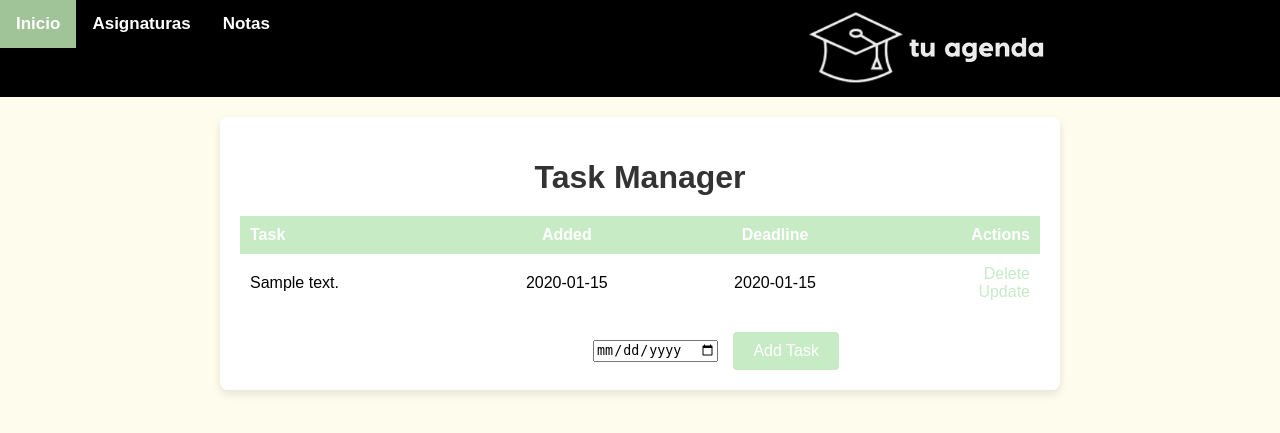
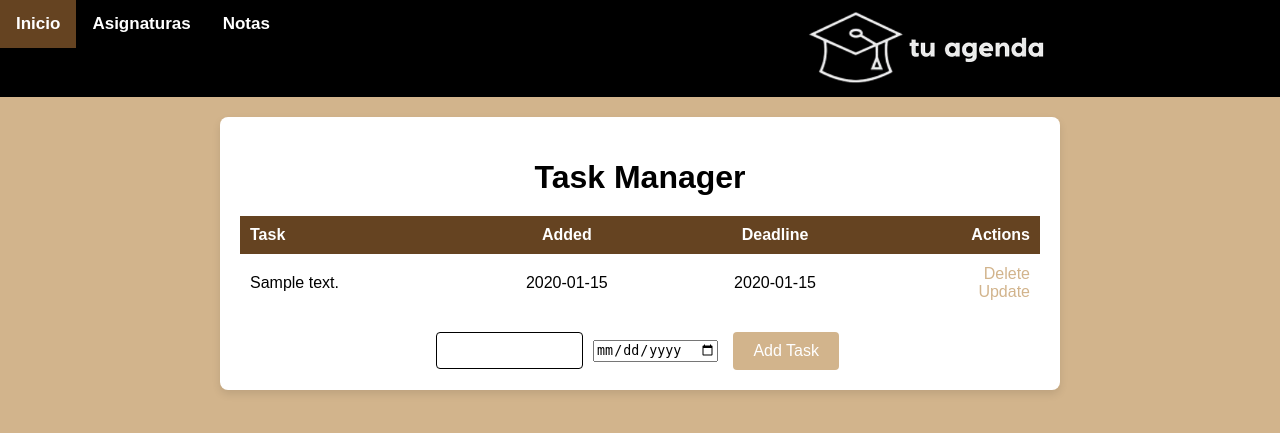
Before and after one commit to h-herrador/gestor-tareas, a Flask app: page / in a window 1280 px wide. Shown: the top 433 px of the page. Run offline with Flask 3, Linux system fonts and the light colour scheme; tables that the repository leaves empty hold one stand-in row (values such as "Sample post").

Commit message:
Mejorados estilos y colores

```diff
--- a/src/app.py
+++ b/src/app.py
@@ -122,7 +122,7 @@ def update_mark(id):
         except:
             return "There has been an issue updating your mark"
     else:
-        return render_template('marks/update.html', mark = mark, subjects = ["FC", "AL"])
+        return render_template('marks/update.html', mark = mark, subjects = [])
 
 @app.route('/subjects', methods = ['GET', 'POST'])
 def subjects():
--- a/static/css/main.css
+++ b/static/css/main.css
@@ -2,7 +2,7 @@ body {
     font-family: Arial, sans-serif;
     margin: 0;
     padding: 0;
-    background-color: #FEFDED;
+    background-color: #D2B48C;
 }
 
 
@@ -17,13 +17,13 @@ body {
 
 
 .content h1 {
-    color: #333;
+    color: #000000;
     margin-bottom: 20px;
 }
 
 
 .content p {
-    color: #555;
+    color: #000000;
     font-size: 1.1em;
     margin-top: 20px;
 }
@@ -42,7 +42,7 @@ table th, table td {
 }
 
 table th {
-    background-color: #C6EBC5;
+    background-color: #654321;
     color: white;
 }
 
@@ -51,7 +51,7 @@ table tr:nth-child(even) {
 }
 
 table a {
-    color: #C6EBC5;
+    color: #D2B48C;
     text-decoration: none;
 }
 
@@ -70,13 +70,19 @@ form {
 form input[type="text"] {
     flex: 1;
     padding: 10px;
-    border: 1px solid #ffffff;
+    outline: none;
+    border: 1px solid #000000;
     border-radius: 4px;
     max-width: 125px;
 }
 
+form input[type="text"]:focus {
+    border: 4px solid #654321;
+    outline: none;
+}
+
 form input[type="submit"] {
-    background-color: #C6EBC5;
+    background-color: #D2B48C;
     color: white;
     border: none;
     padding: 10px 20px;
@@ -98,7 +104,7 @@ form input[type="number"] {
 }
 
 form input[type="submit"]:hover {
-    background-color: #A1C398;
+    background-color: #654321;
     margin-left: 5px;
     margin-right: 5px;
 }
@@ -106,6 +112,12 @@ form input[type="submit"]:hover {
 form input[type="date"]:hover {
     margin-left: 5px;
     margin-right: 5px;
+}
+
+form input[type="date"]:focus {
+    border: 4px solid #654321;
+    border-radius: 4px;
+    outline: none;
 }
 
 .cent_form {
@@ -134,12 +146,12 @@ form input[type="date"]:hover {
 }
 
 .barra a:hover {
-    background-color: #A1C398;
+    background-color: #654321;
 }
 
 
 .barra a.active {
-    background-color: #A1C398;
+    background-color: #654321;
     color: white;
 }
 
```
Also changed, not shown: instance/test.db.
